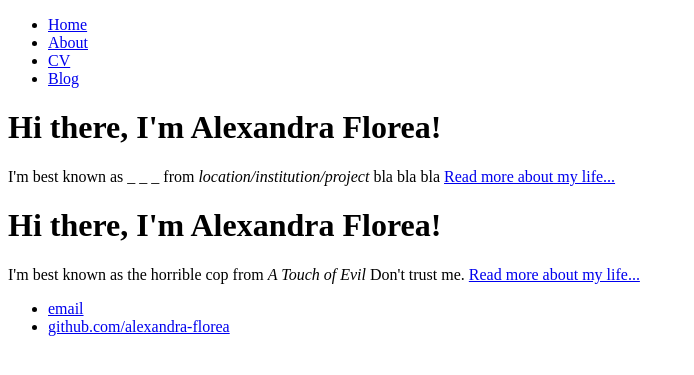
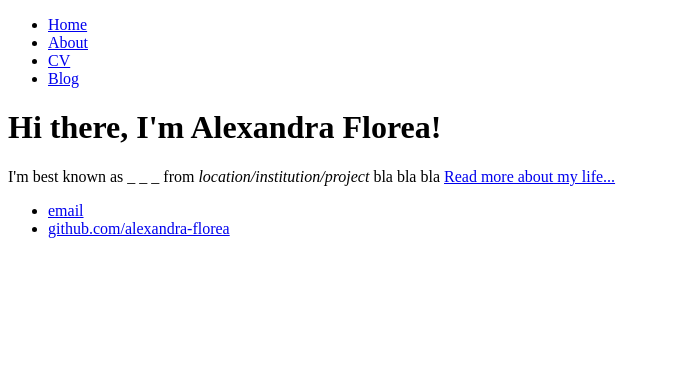
Before and after one commit to alexandra-florea/alexandra-florea.github.io, a Jekyll site: the page built from index.html, in a window 1280 px wide. Shown: the top 375 px of the page, without its empty margins (0-694 px from the left). Built offline with Jekyll 4.4.1, drawn with Linux system fonts in a browser that asks for light colours.

Commit message:
Update default.html

```diff
--- a/_layouts/default.html
+++ b/_layouts/default.html
@@ -16,10 +16,6 @@
 		</nav>
 		<div class="container">
       			{{ content }}
-    		<div class="blurb">
-        		<h1>Hi there, I'm Alexandra Florea!</h1>
-				<p>I'm best known as the horrible cop from <em>A Touch of Evil</em> Don't trust me. <a href="/about">Read more about my life...</a></p>
-    		</div><!-- /.blurb -->
 		</div><!-- /.container -->
 		<footer>
     		<ul>
```
